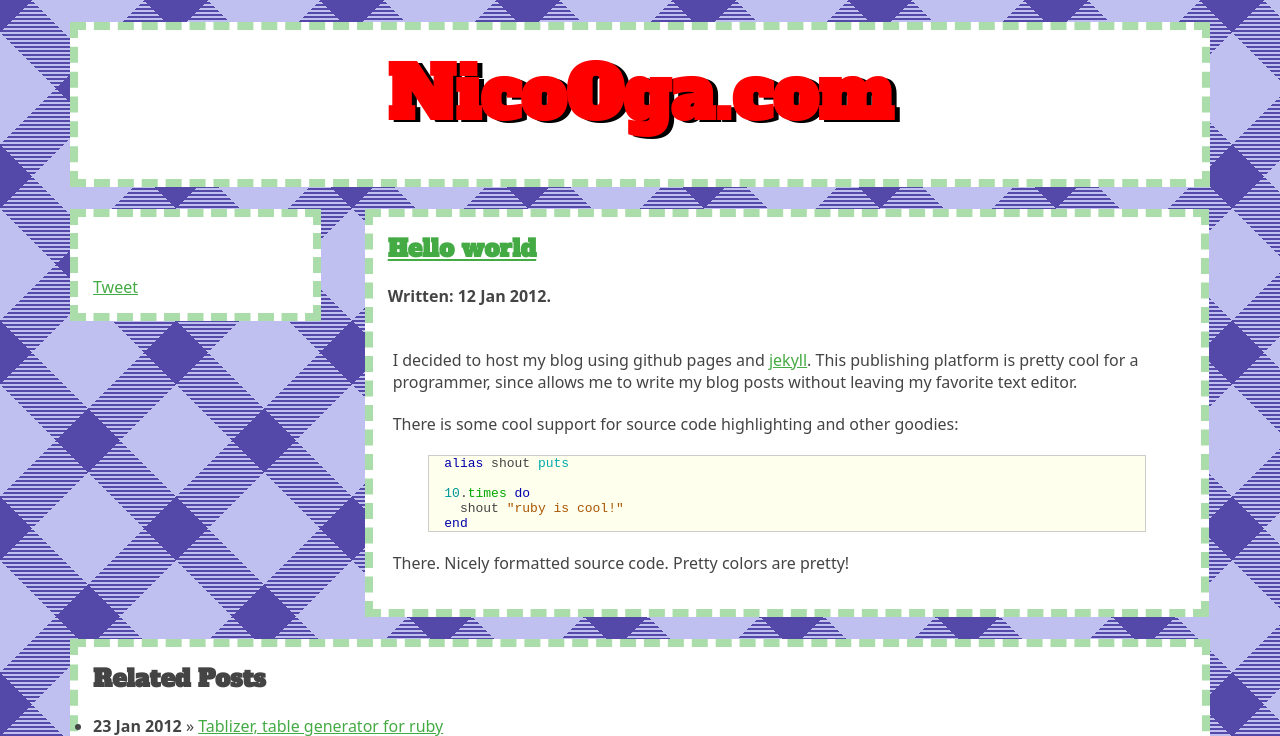
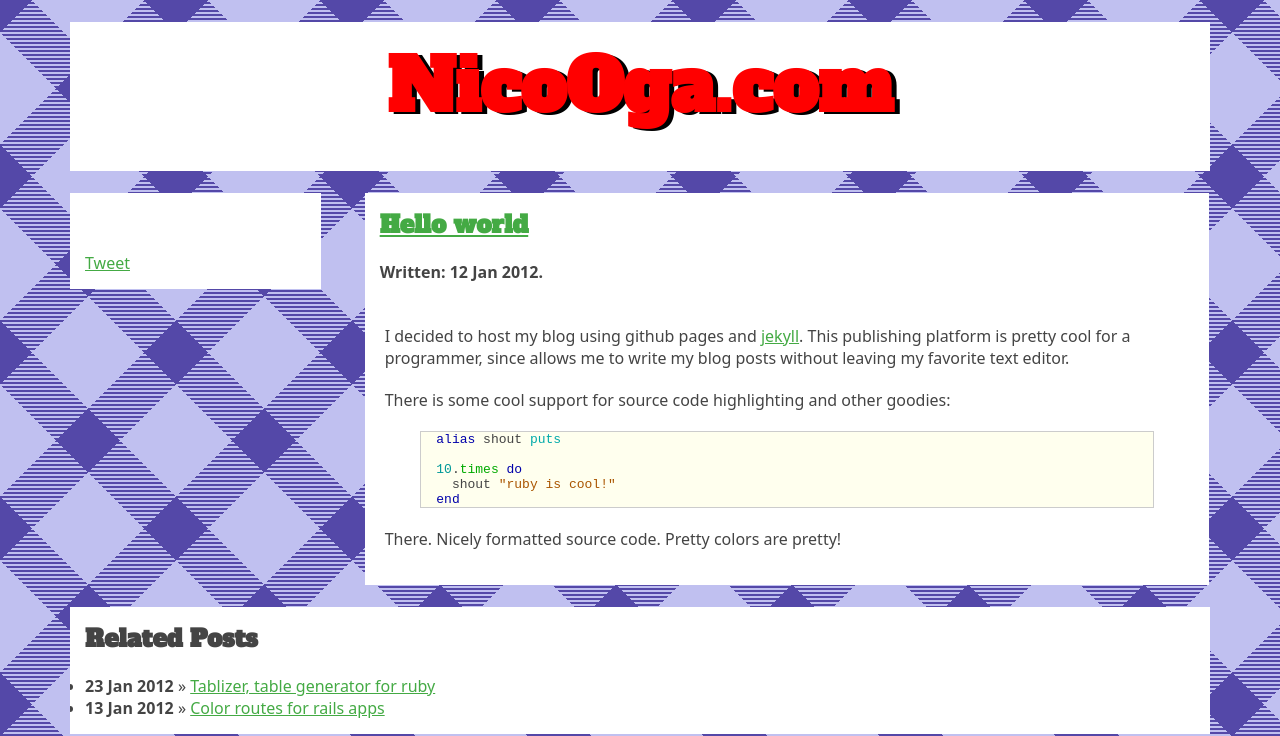
Before and after one commit to nicooga/nicooga.github.com, a Jekyll site: the page built from _posts/2012-01-12-Hello-World.md, in a window 1280 px wide. Shown: the top 736 px of the page. Built offline with Jekyll 4.4.1, drawn with Linux system fonts in a browser that asks for light colours; Markdown is read by kramdown in place of the engine named in the settings; comment, search, counter and statistics services are not loaded; grey boxes are pictures that could not be loaded.

Commit message:
Fixed layout border and margin

```diff
--- a/css/styles.css
+++ b/css/styles.css
@@ -41,8 +41,9 @@
 	}
 
 	.background {
-		border: 8px dashed #ada;
+		border: 8px #000;
 		padding: 15px;
+		margin: 10 px;
 		background-color: white;
 
 	}
```
